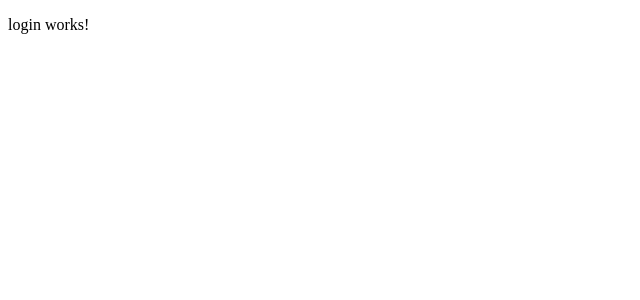
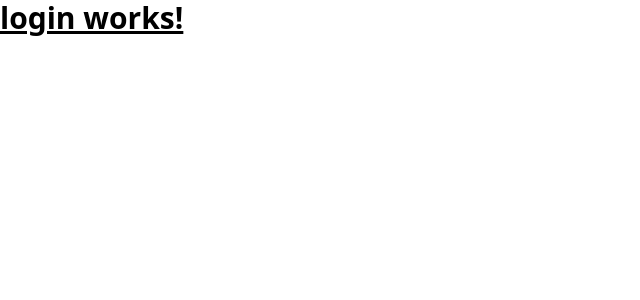
Before and after one commit to 053steve/FutureBoard-Angular-Template, an Angular app: page /login in a window 1280 px wide. Shown: the top 300 px of the page, without its empty margins (0-640 px from the left). Built offline with nearby package versions, Linux system fonts and the light colour scheme.

Commit message:
[CODE] Added tailwindcss

```diff
--- a/package.json
+++ b/package.json
@@ -27,12 +27,15 @@
     "@angular/cli": "~15.2.6",
     "@angular/compiler-cli": "^15.2.0",
     "@types/jasmine": "~4.3.0",
+    "autoprefixer": "^10.4.14",
     "jasmine-core": "~4.5.0",
     "karma": "~6.4.0",
     "karma-chrome-launcher": "~3.1.0",
     "karma-coverage": "~2.2.0",
     "karma-jasmine": "~5.1.0",
     "karma-jasmine-html-reporter": "~2.0.0",
+    "postcss": "^8.4.23",
+    "tailwindcss": "^3.3.2",
     "typescript": "~4.9.4"
   }
 }
--- a/src/app/login/login.component.html
+++ b/src/app/login/login.component.html
@@ -1 +1,3 @@
-<p>login works!</p>
+<h1 class="text-3xl font-bold underline">
+    <p>login works!</p>
+</h1>
--- a/src/styles.scss
+++ b/src/styles.scss
@@ -1 +1,3 @@
-/* You can add global styles to this file, and also import other style files */
+@tailwind base;
+@tailwind components;
+@tailwind utilities;/* You can add global styles to this file, and also import other style files */
```
Also changed, not shown: 1 other file (tests, documents, lock files or other folders).
